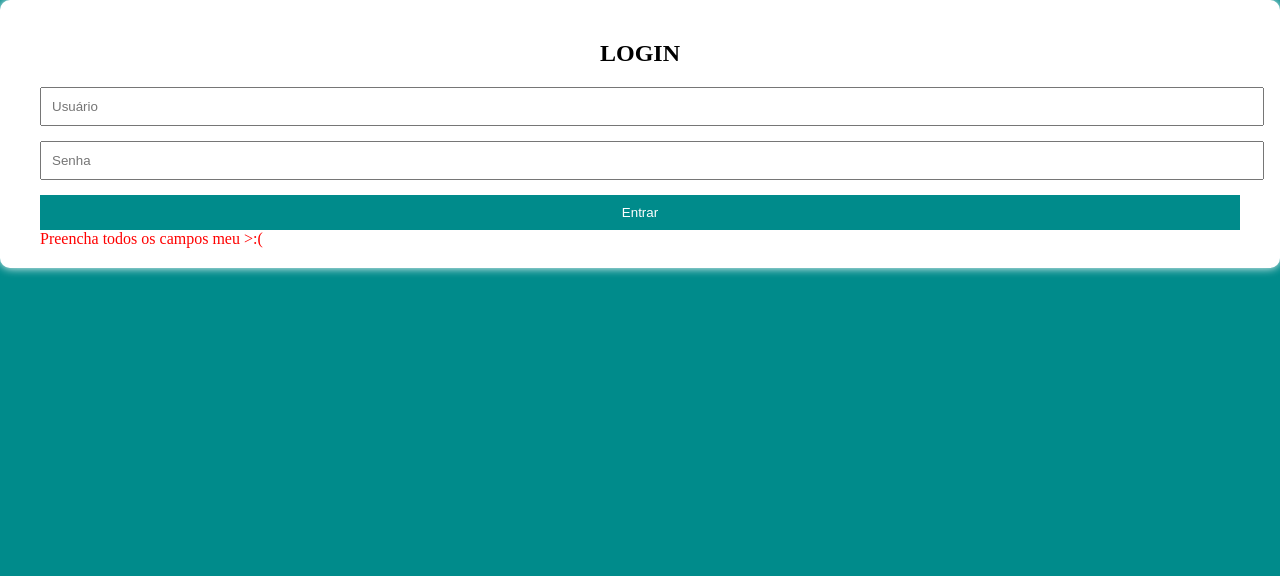
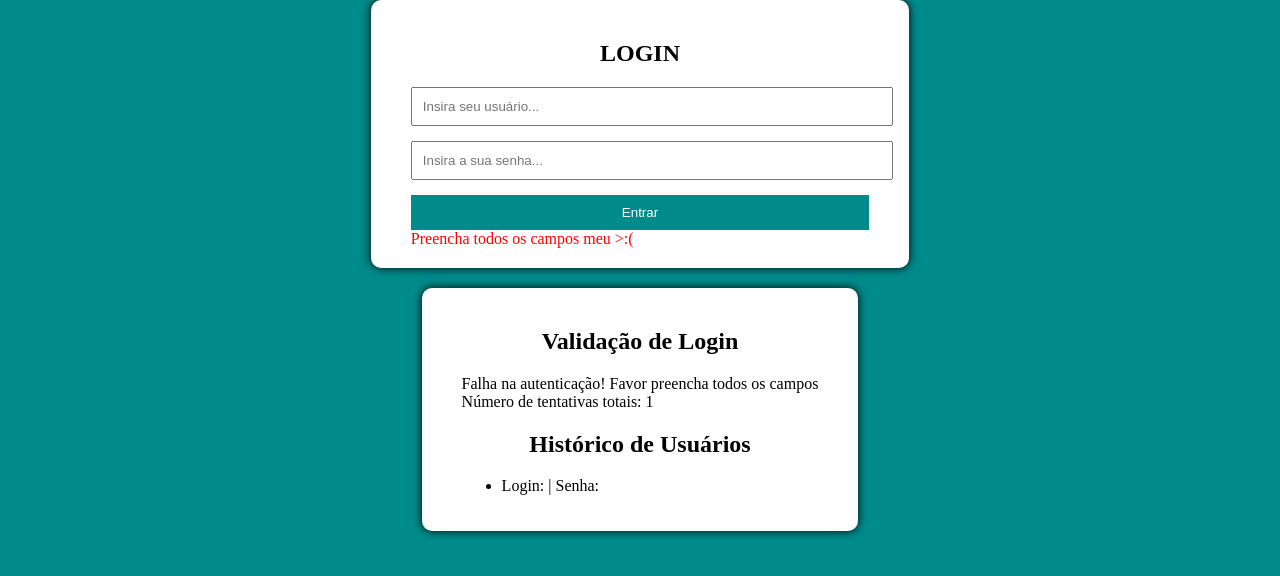
Before and after one commit to HelenaVeltri/Login-com-VUE, a Vue app: page / in a window 1280 px wide. Both pictures are taken after a click on the button "Entrar". Shown: the top 576 px of the page. Built offline with nearby package versions, Linux system fonts and the light colour scheme.

Commit message:
Login with global state

```diff
--- a/package.json
+++ b/package.json
@@ -8,6 +8,7 @@
     "lint": "vue-cli-service lint"
   },
   "dependencies": {
+    "@vue/cli": "^5.0.8",
     "core-js": "^3.8.3",
     "pinia": "^3.0.2",
     "vue": "^3.2.13"
--- a/src/components/LOgin.vue
+++ b/src/components/LOgin.vue
@@ -1,10 +1,31 @@
 <template>
-  <div class="login-container">
-    <h2>LOGIN</h2>
-    <input type="text" v-model="user" placeholder="Usuário" />
-    <input type="password" v-model="password" placeholder="Senha" />
-    <button @click="verificarLogin(user, password)">Entrar</button>
-    <div :style="{ color: mensagemCor }">{{ mensagem }}</div>
+  <div class="main-container">
+    <div class="login-container">
+      <h2>LOGIN</h2>
+      <input type="text" v-model="user" placeholder="Insira seu usuário..." />
+      <input
+        type="password"
+        v-model="password"
+        placeholder="Insira a sua senha..."
+      />
+      <button @click="verificarLogin(user, password)">Entrar</button>
+      <div :style="{ color: mensagemCor }">{{ mensagem }}</div>
+    </div>
+    <div class="validation-container">
+      <h2>Validação de Login</h2>
+      <div style="color: black" v-html="msg_authentication"></div>
+      <div style="color: black">
+        {{ "Número de tentativas totais: " + counter.count }}
+      </div>
+      <h2>Histórico de Usuários</h2>
+      <ul v-if="auth.loginHistory && auth.loginHistory.length > 0">
+        <li v-for="(entry, index) in auth.loginHistory" :key="index">
+          Login: {{ entry.user }} | Senha: {{ entry.password }}
+        </li>
+      </ul>
+      <div v-else>Nenhum login realizado.</div>
+      <div v-if="auth.loginHistory.length === 0">Nenhum login realizado.</div>
+    </div>
   </div>
 </template>
 
@@ -19,45 +40,57 @@ const password = ref("");
 const mensagem = ref("");
 const mensagemCor = ref("green");
 const auth = useAuthStore();
-
 const counter = useCounterStore();
+const msg_authentication = ref("");
 
 function verificarLogin(user, password) {
   const resultado = loginHandler(user, password);
   mensagem.value = resultado.mensagem;
   mensagemCor.value = resultado.cor;
-
-  auth.user = user;
-  auth.password = password;
-  auth.login();
-  console.log("INcremento");
+  msg_authentication.value = resultado.msg_authentication;
+  auth.login(user, password);
   counter.increment();
+  counter.count;
 }
 </script>
 
 <style scoped>
 body {
   font-family: "Franklin Gothic Medium", "Arial Narrow", Arial, sans-serif;
+  background-color: rgb(0, 139, 139);
+  margin: 0;
+  height: 100vh;
   display: flex;
   justify-content: center;
   align-items: center;
-  background-color: rgb(0, 139, 139);
 }
-.login-container {
+
+.main-container {
+  display: flex;
+  flex-direction: column;
+  align-items: center;
+  gap: 20px; /* Espaçamento entre os blocos */
+}
+
+.login-container,
+.validation-container {
   background: white;
   padding: 20px 40px;
   border-radius: 10px;
-  box-shadow: 0 0 10px rgba(255, 255, 255, 0.994);
+  box-shadow: 0 0 10px rgba(0, 0, 0, 0.994);
 }
+
 h2 {
   text-align: center;
 }
+
 input {
   display: inline-block;
   margin-bottom: 15px;
   padding: 10px;
   width: 100%;
 }
+
 button {
   padding: 10px;
   width: 100%;
--- a/src/scripts/loginHandler.js
+++ b/src/scripts/loginHandler.js
@@ -6,11 +6,18 @@ export function verificarLogin(user, password) {
     return {
       mensagem: "Bem vindo!",
       cor: "green",
+      msg_authentication:
+        "Autenticação com sucesso!<br> Login:" +
+        user +
+        "<br> Senha: " +
+        password,
     };
   } else {
     return {
       mensagem: "Preencha todos os campos meu >:(",
       cor: "red",
+      msg_authentication:
+        "Falha na autenticação! Favor preencha todos os campos",
     };
   }
 }
--- a/src/stores/auth.js
+++ b/src/stores/auth.js
@@ -1,16 +1,21 @@
 import { defineStore } from "pinia";
+
 export const useAuthStore = defineStore("auth", {
   state: () => ({
     user: "",
     password: "",
+    loginHistory: [],
   }),
   actions: {
-    login() {
+    login(user, password) {
+      this.user = user;
+      this.password = password;
       console.log(
         "Tentativa de login executada com:",
         this.user,
         this.password
       );
+      this.loginHistory.push({ user: this.user, password: this.password });
     },
   },
 });
```
Also changed, not shown: 1 other file (tests, documents, lock files or other folders).
